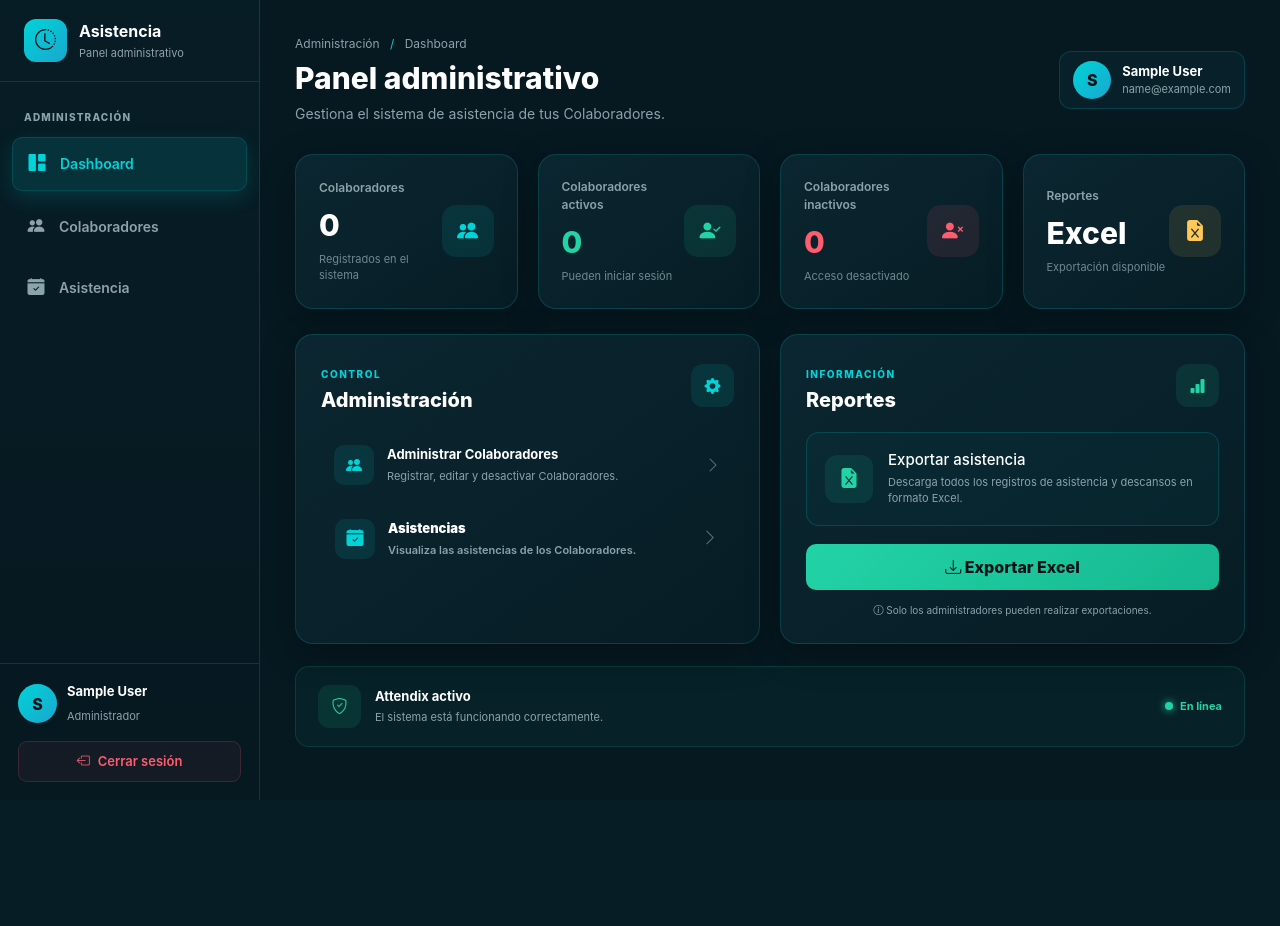
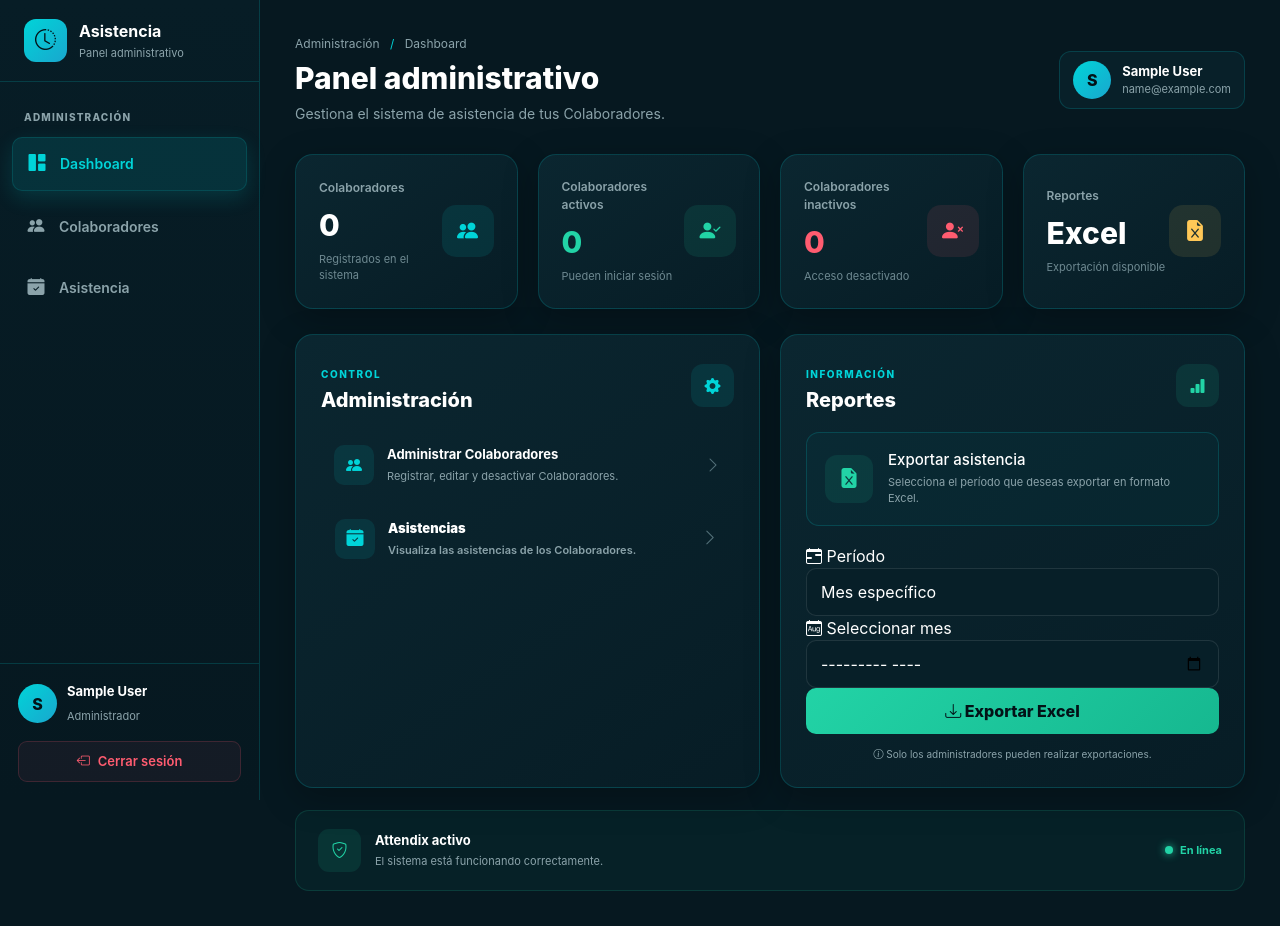
Before and after one commit to el-dino19/Attendix, a Flask app: page /Attendix/ in a window 1280 px wide. Before the commit the page ends 800 px from the top, so only its background shows below. Run offline with Flask 3, Linux system fonts and the light colour scheme; the visitor is signed in with stand-in values (Sample User, id 1).

Commit message:
Actualizar proyecto

```diff
--- a/app/templates/admin/dashboard.html
+++ b/app/templates/admin/dashboard.html
@@ -331,24 +331,78 @@
     <h3>Exportar asistencia</h3>
 
     <p>
-              Descarga todos los registros de asistencia y descansos en formato
-              Excel.
+      Selecciona el período que deseas exportar en formato Excel.
     </p>
   </div>
 </div>
 
-        <a href="{{ url_for('admin.exportar') }}" class="btn export-button">
+<form
+  action="{{ url_for('admin.exportar') }}"
+  method="GET"
+  class="export-form"
+>
+  <!-- Selección del período -->
+  <div class="export-options">
+
+    <label for="periodo">
+      <i class="bi bi-calendar-range"></i>
+      Período
+    </label>
+
+    <select
+      name="periodo"
+      id="periodo"
+      class="form-select"
+      onchange="mostrarSelectorMes()"
+    >
+      <option value="mes">Mes específico</option>
+      <option value="3_meses">Últimos 3 meses</option>
+      <option value="6_meses">Últimos 6 meses</option>
+      <option value="todos">Todos los registros</option>
+    </select>
+
+  </div>
+
+  <!-- Selector de mes -->
+  <div
+    class="export-options"
+    id="selector-mes"
+  >
+
+    <label for="mes">
+      <i class="bi bi-calendar-month"></i>
+      Seleccionar mes
+    </label>
+
+    <input
+      type="month"
+      name="mes"
+      id="mes"
+      class="form-control"
+      value="{{ request.args.get('mes', '') }}"
+    >
+
+  </div>
+
+  <!-- Botón -->
+  <button
+    type="submit"
+    class="btn export-button"
+  >
     <i class="bi bi-download"></i>
+    Exportar Excel
+  </button>
 
-          Exportar Excel
-        </a>
+</form>
 
 <div class="report-info">
   <i class="bi bi-info-circle"></i>
 
   Solo los administradores pueden realizar exportaciones.
 </div>
-      </div>
+
+</script>
+
     </section>
 
     <!-- =====================================================
@@ -375,4 +429,30 @@
   </main>
 </div>
 
+<script>
+  function mostrarSelectorMes() {
+
+    const periodo = document.getElementById("periodo").value;
+    const selectorMes = document.getElementById("selector-mes");
+    const mes = document.getElementById("mes");
+
+    if (periodo === "mes") {
+
+      selectorMes.style.display = "block";
+      mes.required = true;
+
+    } else {
+
+      selectorMes.style.display = "none";
+      mes.required = false;
+
+    }
+  }
+
+  // Ejecutar al cargar la página
+  document.addEventListener("DOMContentLoaded", function () {
+    mostrarSelectorMes();
+  });
+</script>
+
 {% endblock %}
```
Also changed, not shown: app/services/exportacion.py (+96 -39 lines). Lines whose indentation alone changed are shown as unchanged.
